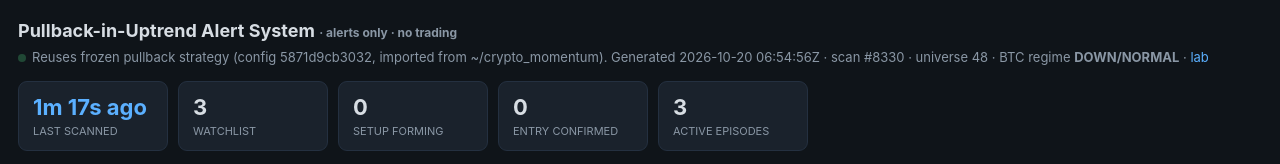
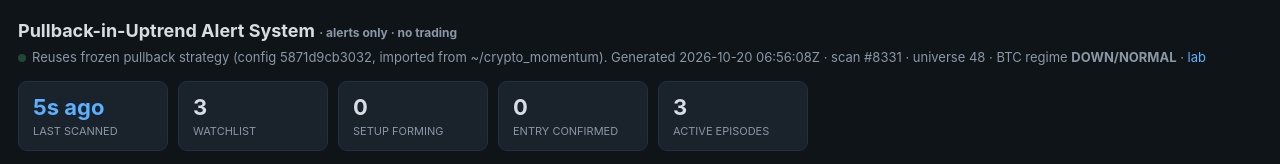
Before and after one commit to pixel-vector-bell/okx-pullback-alerts, a plain HTML site: page index.html in a window 1280 px wide. Shown: the top 164 px of the page. Drawn offline with Linux system fonts and the light colour scheme.

Commit message:
pullback alerts 06:56:09 UTC

```diff
--- a/index.html
+++ b/index.html
@@ -21,7 +21,7 @@ a{color:#5bb0ff;text-decoration:none}
 @keyframes p{0%{opacity:1}50%{opacity:.3}100%{opacity:1}}
 </style></head><body>
 <h1>Pullback-in-Uptrend Alert System <span style="color:#8a97a5;font-size:12px">· alerts only · no trading</span></h1>
-<p class="sub"><span class="pulse"></span>Reuses frozen pullback strategy (config 5871d9cb3032, imported from ~/crypto_momentum). Generated 2026-10-20 06:54:56Z · scan #8330 · universe 48 · BTC regime <b>DOWN/NORMAL</b> · <a href="https://pixel-vector-bell.github.io/okx-paper-lab/">lab</a></p>
+<p class="sub"><span class="pulse"></span>Reuses frozen pullback strategy (config 5871d9cb3032, imported from ~/crypto_momentum). Generated 2026-10-20 06:56:08Z · scan #8331 · universe 48 · BTC regime <b>DOWN/NORMAL</b> · <a href="https://pixel-vector-bell.github.io/okx-paper-lab/">lab</a></p>
 <div class="cards">
   <div class="card timer"><div class="n" id="since">—</div><div class="l">Last scanned</div></div>
   <div class="card"><div class="n">3</div><div class="l">Watchlist</div></div>
@@ -36,7 +36,7 @@ a{color:#5bb0ff;text-decoration:none}
 </table>
 <p class="note">Levels map onto the strategy's 6 frozen conditions (last closed 15m bar): WATCHLIST = trend gates (dollar_vol&ge;$15k, above EMA200, EMA20 rising, 12-bar mom&ge;+2%); SETUP FORMING = trend gates + the dip starting (3-bar ret&le;&minus;1.5% OR rsi7&le;50); ENTRY CONFIRMED = all 6 true = the real signal_fires() the paper bot enters on. Stop/target are the frozen &minus;4%/&plus;4% bracket. "ret since / MFE / MAE" track subsequent price after each alert. Unavailable values shown as n/a, never faked. Scanner runs on a 15m-oriented cadence; page auto-refreshes every 60s.</p>
 <script>
-var LAST=1792479296471;
+var LAST=1792479368859;
 function tick(){
   var el=document.getElementById('since');
   if(!LAST){el.textContent='—';return;}
```
